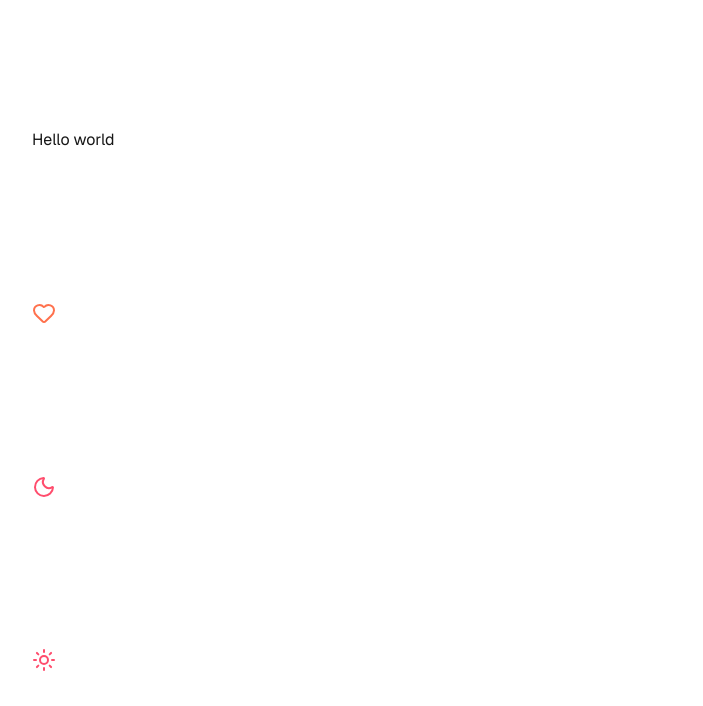
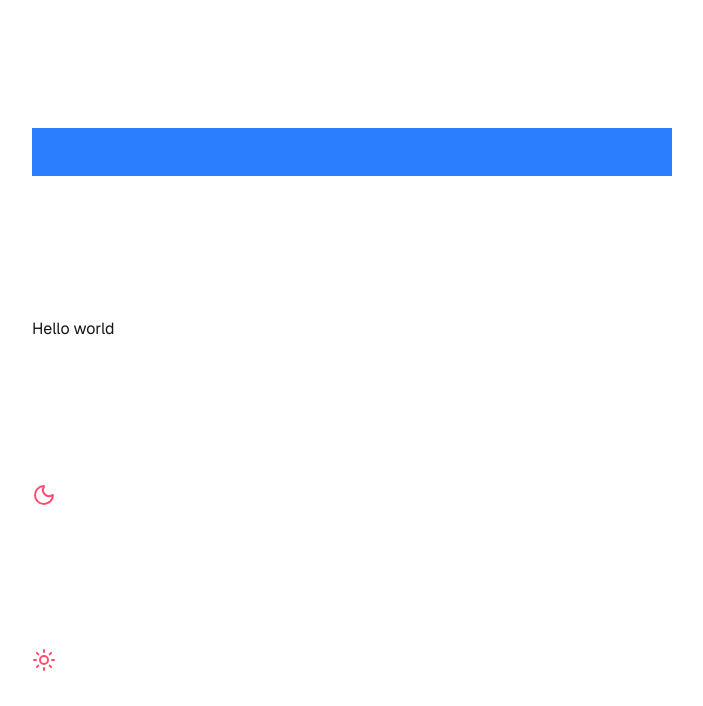
Before and after one commit to gohit-xyz/link-store, a Next.js app: page / in a window 1280 px wide. Shown: the top 706 px of the page, without its empty margins (288-991 px from the left). Built offline with nearby package versions, Linux system fonts and the light colour scheme.

Commit message:
🏗️ [Update] dark mode background, add a new blue div, remove Heart icon, and refactor Moon icon styling.

```diff
--- a/src/app/page.tsx
+++ b/src/app/page.tsx
@@ -3,11 +3,11 @@ import { Heart, Moon, Sun } from "lucide-react";
 export default function Home() {
   return (
     <div className="flex min-h-screen items-center justify-center bg-zinc-50 font-sans dark:bg-black">
-      <main className="flex min-h-screen w-full max-w-3xl flex-col items-center justify-between py-32 px-16 bg-white dark:bg-black sm:items-start">
+      <main className="flex min-h-screen w-full max-w-3xl flex-col items-center justify-between py-32 px-16 bg-white dark:bg-red-500 sm:items-start">
+        <div className="bg-blue-500 w-full h-12"></div>
         <h1>Hello world</h1>
-          <Heart size={24} strokeWidth={2} className="text-[#ff714d]" />
-          <Moon size={24} strokeWidth={2} color="#ff4d6d" />
-          <Sun size={24} strokeWidth={2} color="#ff4d6d" />
+        <Moon className="h-6 w-6 stroke-2 text-[#ff4d6d]" />
+        <Sun size={24} strokeWidth={2} color="#ff4d6d" />
       </main>
     </div>
   );
```
